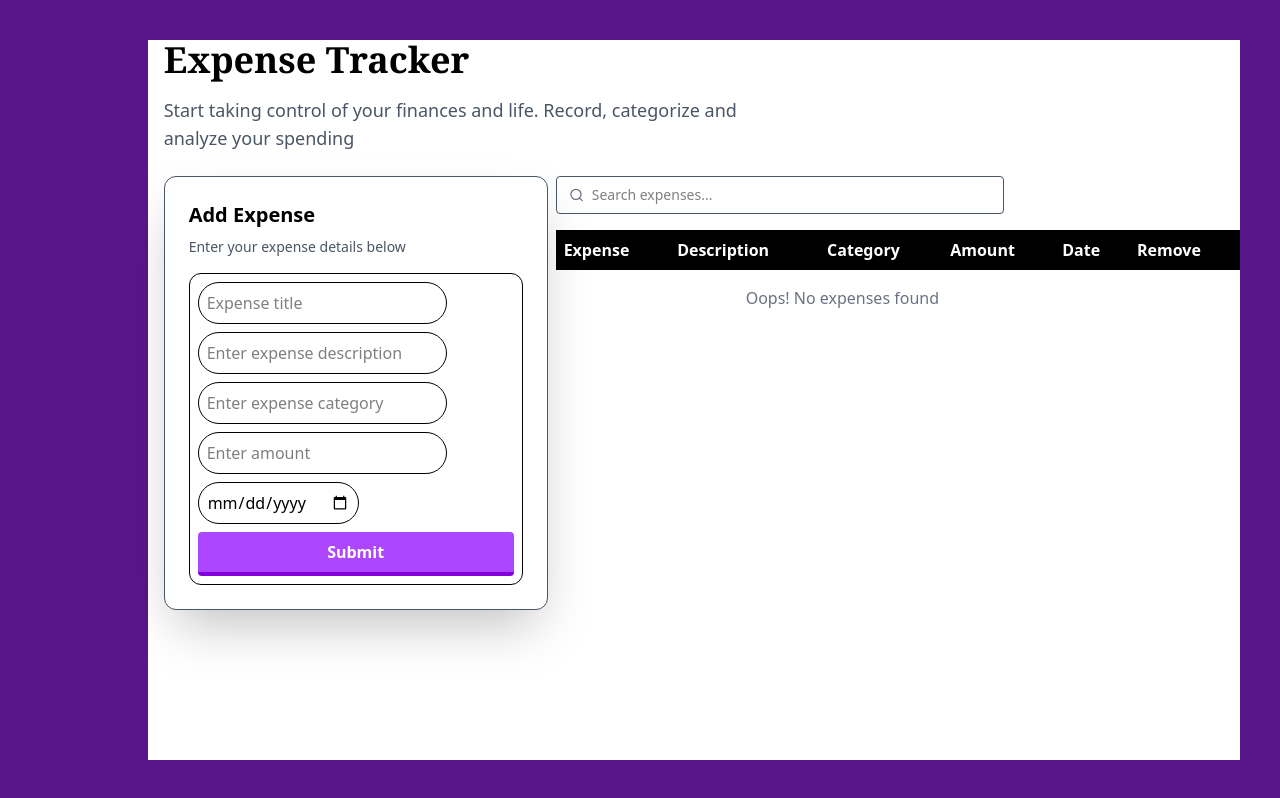
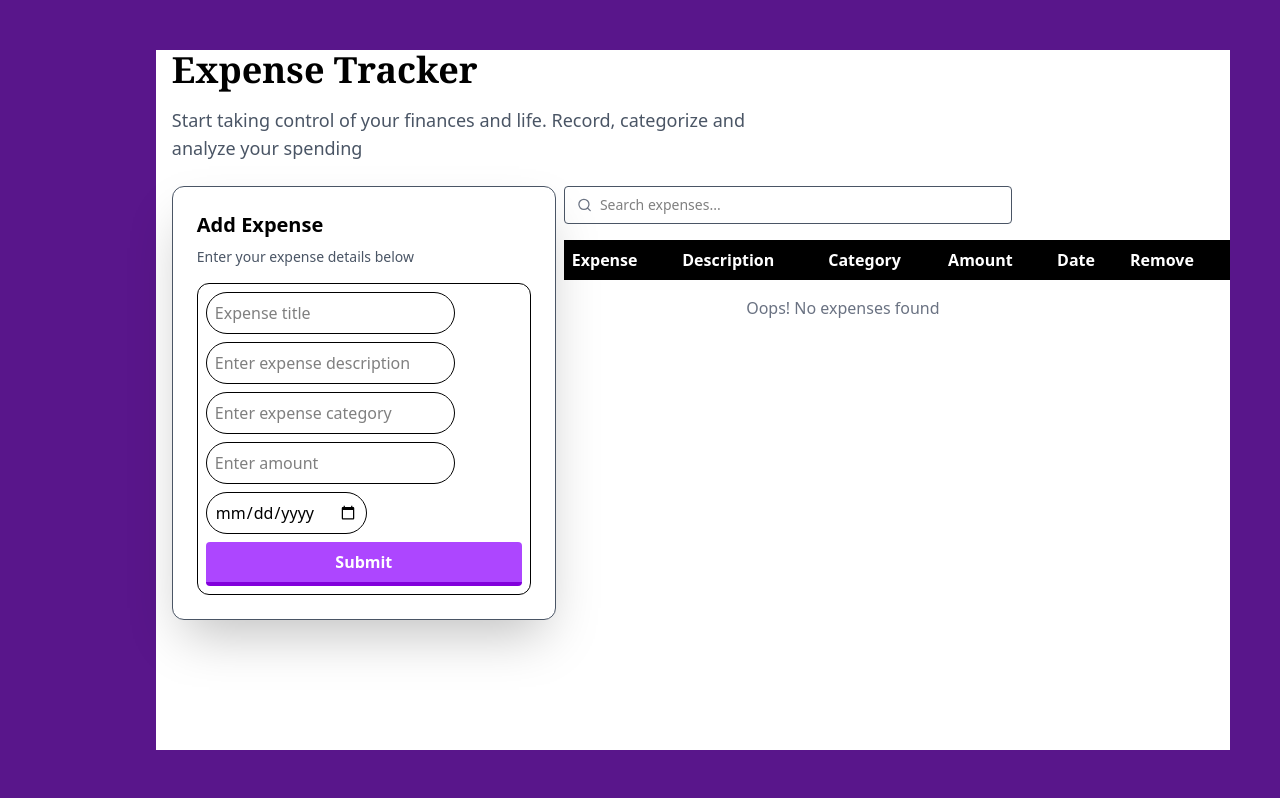
Before and after one commit to RobertHaji/Expense-Tracker-React, a React (Vite) app: page / in a window 1280 px wide. Built offline with nearby package versions, Linux system fonts and the light colour scheme.

Commit message:
final commit

```diff
--- a/src/App.jsx
+++ b/src/App.jsx
@@ -18,7 +18,7 @@ function App() {
 
   return (
     <>
-      <main className="min-h-screen flex p-0 gap-4 border-40 border-purple-900">
+      <main className="min-h-screen flex p-0 gap-4 border-50 border-purple-900">
         <div className="w-[10%] bg-purple-900"></div>
         <div className="flex flex-col gap-6 w-full">
           <header>
```
